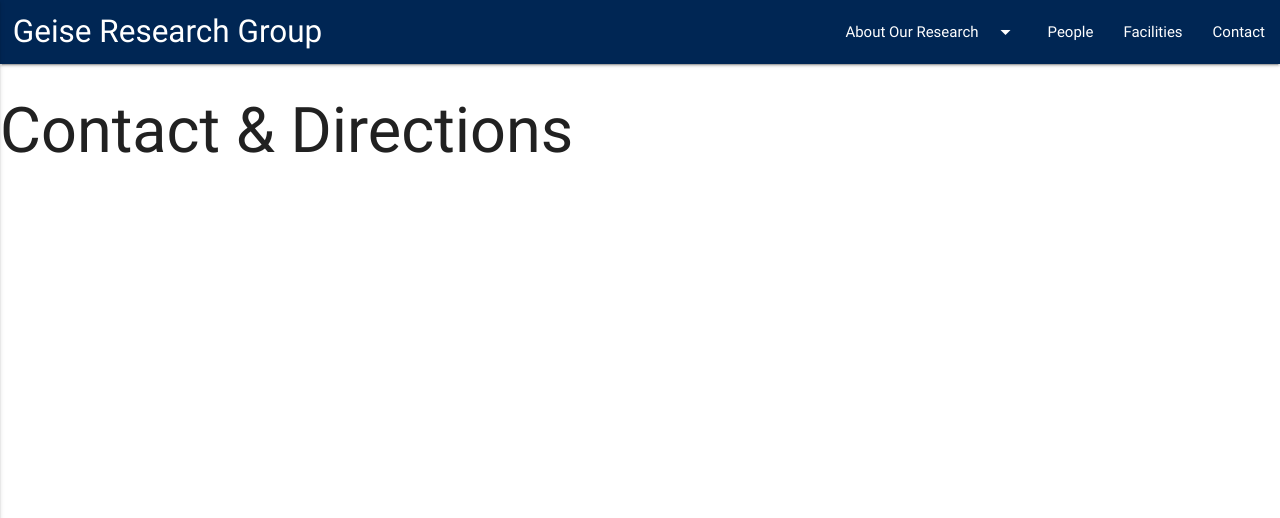
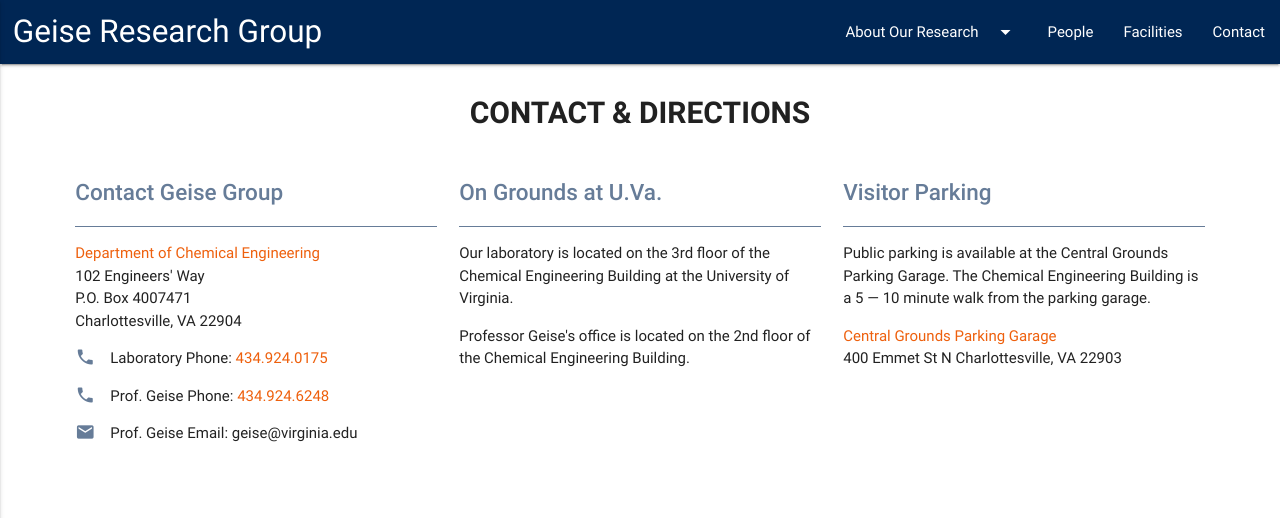
Before and after one commit to geisegroup/geisegroup.github.io, a Jekyll site: the page built from contact.md, in a window 1280 px wide. Shown: the top 518 px of the page. Built offline with Jekyll 4.4.1, drawn with Linux system fonts in a browser that asks for light colours; nearby versions of some CDN libraries; grey boxes are pictures that could not be loaded.

Commit message:
add content and styling to contact page

```diff
--- a/_css/sass/materialize.scss
+++ b/_css/sass/materialize.scss
@@ -46,3 +46,4 @@
 @import "geiseComponents/global";
 @import "geiseComponents/navbar";
 @import "geiseComponents/footer";
+@import "geiseComponents/contact";
--- a/_includes/footer.html
+++ b/_includes/footer.html
@@ -1,7 +1,7 @@
 <footer class="page-footer">
-	<div class="container valign-wrapper">
+	<div class="valign-wrapper">
 		<div class="row">
-			<div class="footerLinks col l6 s12">
+			<div class="footerLinks col l6 m12 s12">
 				<h2 class="valign-wrapper"><i class="material-icons left">link</i>Links</h2>
 				<ul>
 					<li>
@@ -21,7 +21,7 @@
 					</li>
 				</ul>
 			</div>
-			<div class="col l4 offset-l2 s12">
+			<div class="col l6 m12 s12">
 				<a href="https://engineering.virginia.edu/" title="SEAS at U.Va.">
 					<img src="/assets/images/che_logo.png" alt="uva chemical engineering school logo"/>
 				</a>
--- a/_layouts/contact.html
+++ b/_layouts/contact.html
@@ -6,4 +6,41 @@ layout: default
 
     <h1 class="page-heading">Contact &amp; Directions</h1>
 
+	<div class="row">
+
+		<div class="col l4 m6 s12">
+			<h2>Contact Geise Group</h2>
+			<div class="divider"></div>
+			<p>
+				<a href="https://engineering.virginia.edu/departments/chemical-engineering" target="_blank" title="UVA Department of Chemical Engineering">Department of Chemical Engineering</a><br />
+				102 Engineers' Way<br />
+				P.O. Box 4007471<br />
+				Charlottesville, VA 22904
+			</p>
+			<p><i class="material-icons left">phone</i>Laboratory Phone: <a href="tel:+4349240175">434.924.0175</a></p>
+			<p><i class="material-icons left">phone</i>Prof. Geise Phone: <a href="tel:+4349246248">434.924.6248</a></p>
+			<p><i class="material-icons left">mail</i>Prof. Geise Email: geise@virginia.edu</p>
+		</div>
+
+		<div class="col l4 m6 s12">
+			<h2>On Grounds at U.Va.</h2>
+			<div class="divider"></div>
+			<p>Our laboratory is located on the 3rd floor of the Chemical Engineering Building at the University of Virginia.</p>
+			<p>Professor Geise's office is located on the 2nd floor of the Chemical Engineering Building.</p>
+		</div>
+
+		<div class="col l4 m6 s12">
+			<h2>Visitor Parking</h2>
+			<div class="divider"></div>
+			<p>Public parking is available at the Central Grounds Parking Garage. The Chemical Engineering Building is a 5 &mdash; 10 minute walk from the parking garage.</p>
+
+			<p><a href="http://www.virginia.edu/parking/facilities/central.html" target="_blank" title="Central Grounds Parking Garage">Central Grounds Parking Garage</a><br />
+			400 Emmet St N Charlottesville, VA 22903</p>
+		</div>
+
+	</div>
+
+	<!-- Embedded Map -->
+     <iframe width='80%' height='400px' frameBorder='0' src='https://a.tiles.mapbox.com/v4/rmhcharlottesville.lfe6cf5l/attribution,zoompan,zoomwheel,geocoder,share.html?access_token=pk.eyJ1Ijoicm1oY2hhcmxvdHRlc3ZpbGxlIiwiYSI6ImRFaE1pNHMifQ.g7g0LClyS9M88Q3GFyn9hA'>
+    </iframe>
 </div>
```
Also changed, not shown: _css/sass/geiseComponents/_contact.scss (added, +13 -0 lines), _css/sass/geiseComponents/_footer.scss (+22 -0 lines), _css/sass/geiseComponents/_global.scss (+18 -1 lines), assets/all.css.
